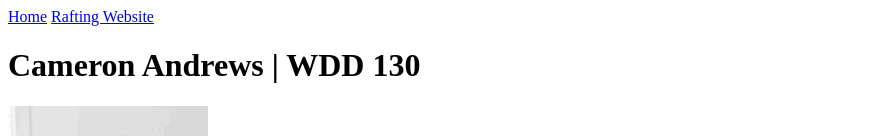
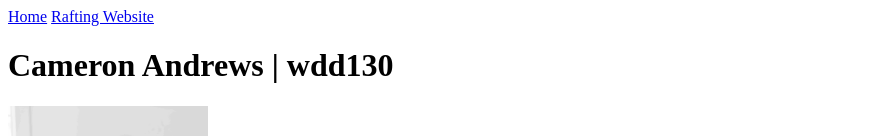
Before and after one commit to BestBaconAround/wdd130, a plain HTML site: page index.html in a window 1280 px wide. Shown: the top 136 px of the page, without its empty margins (0-893 px from the left). Drawn offline with Linux system fonts and the light colour scheme.

Commit message:
Added in week02 and created a website

```diff
--- a/index.html
+++ b/index.html
@@ -13,7 +13,7 @@
       </nav>
     </header>
     <main>
-      <h1>Cameron Andrews | WDD 130</h1>
+      <h1>Cameron Andrews | wdd130</h1>
       <img
         src="images/profile.jpg"
         alt="This is a picture of Cameron"
```
